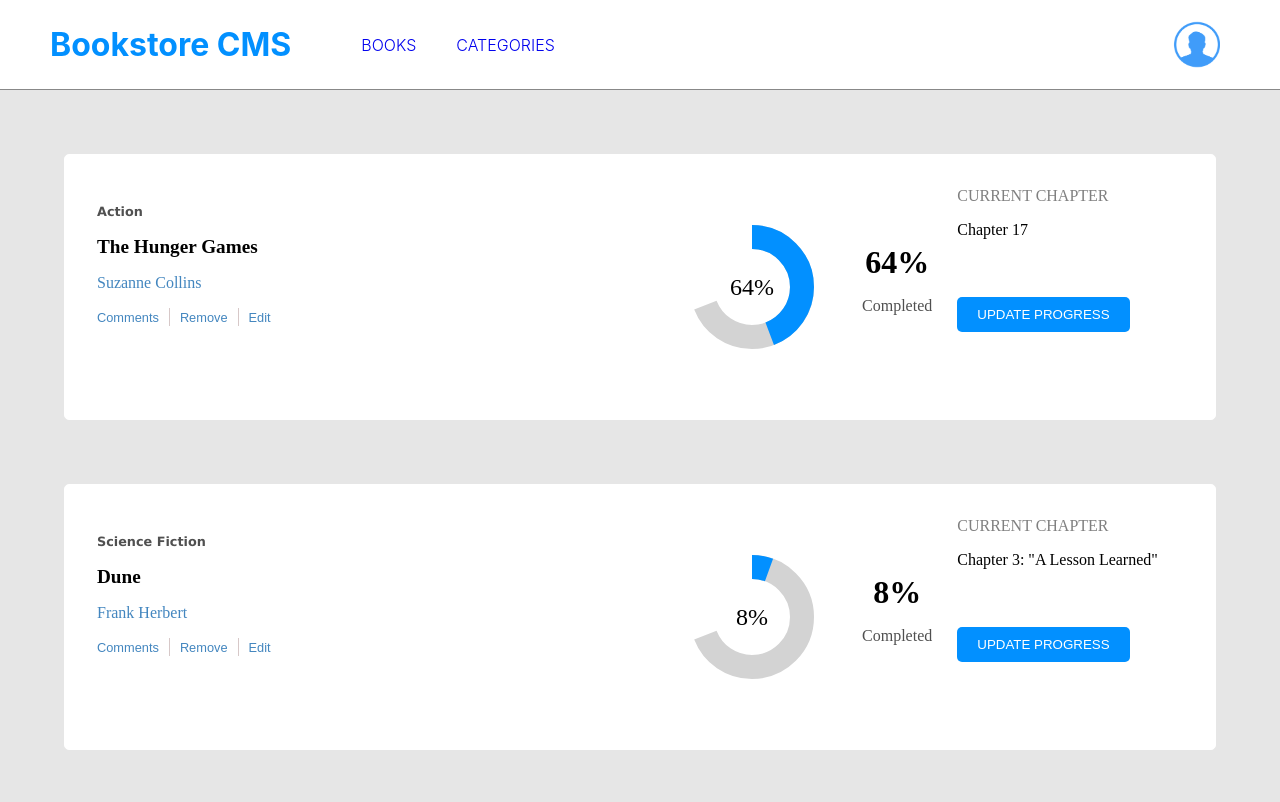
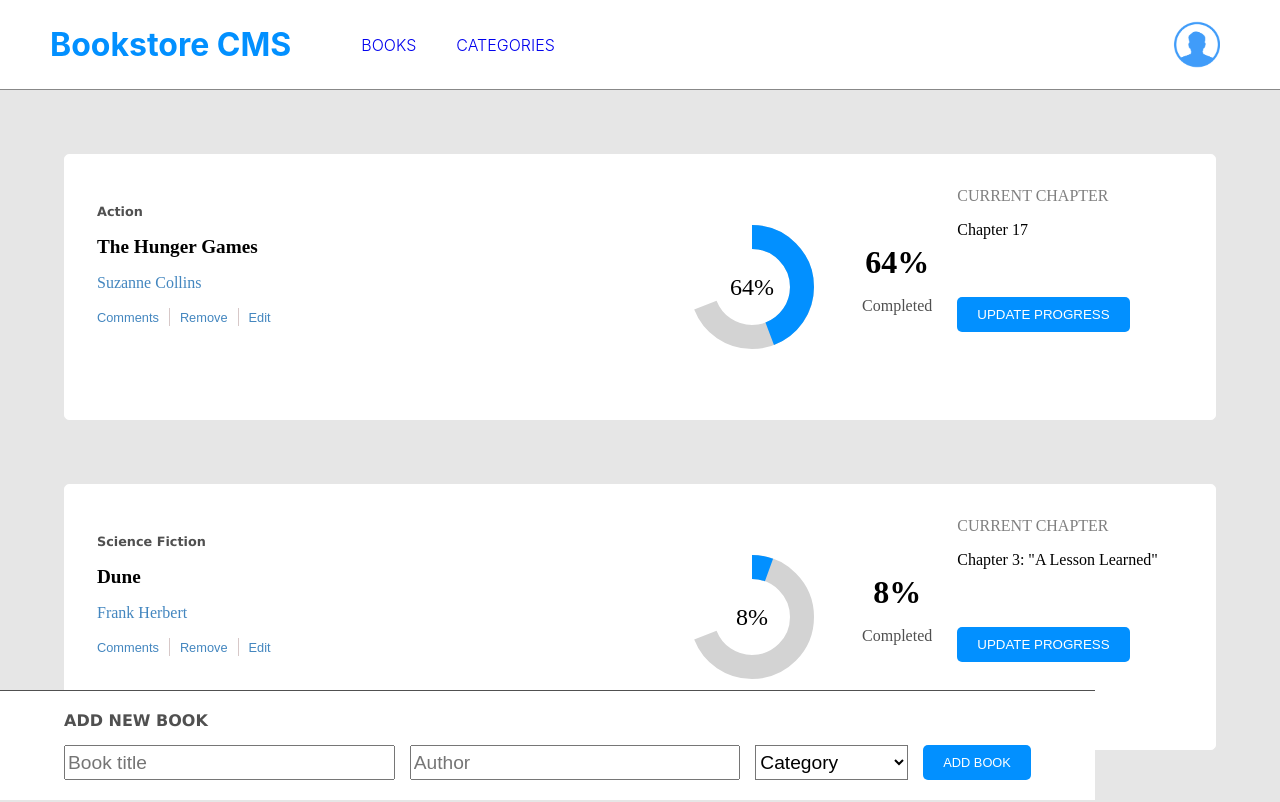
Before and after one commit to eduardosancho/bookstore, a React (Create React App) app: page / in a window 1280 px wide. Shown: the top 802 px of the page. Built offline with nearby package versions, Linux system fonts and the light colour scheme; no server answers.

Commit message:
Fix addbook form to bottom

```diff
--- a/src/components/NewBookForm.module.css
+++ b/src/components/NewBookForm.module.css
@@ -7,10 +7,14 @@
 }
 
 form {
+  position: fixed;
+  bottom: 0;
+  background-color: white;
+  border-top: var(--dark-gray) solid 1px;
   display: flex;
   flex-wrap: wrap;
   justify-content: flex-start;
-  padding: 0 5% 10% 5%;
+  padding: 20px 5%;
   gap: 15px;
   font-family: 'Times New Roman', Times, serif;
   font-size: 1.5rem;
@@ -19,8 +23,11 @@ form {
 form p {
   flex-basis: 100%;
   text-align: left;
+  font-size: 1rem;
   font-family: 'Lucida Sans', 'Lucida Sans Regular', 'Lucida Grande', 'Lucida Sans Unicode', Geneva, Verdana, sans-serif;
   font-weight: 600;
+  color: var(--dark-gray);
+  margin: 0;
 }
 
 form input {
```
